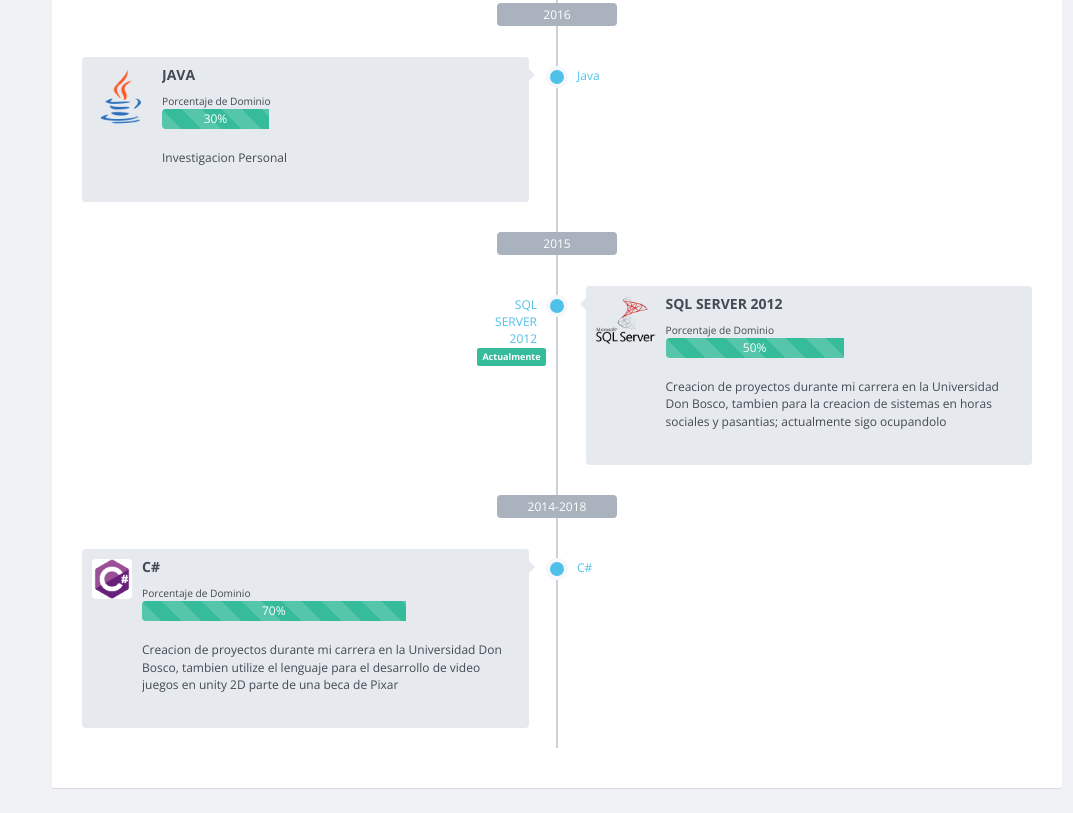
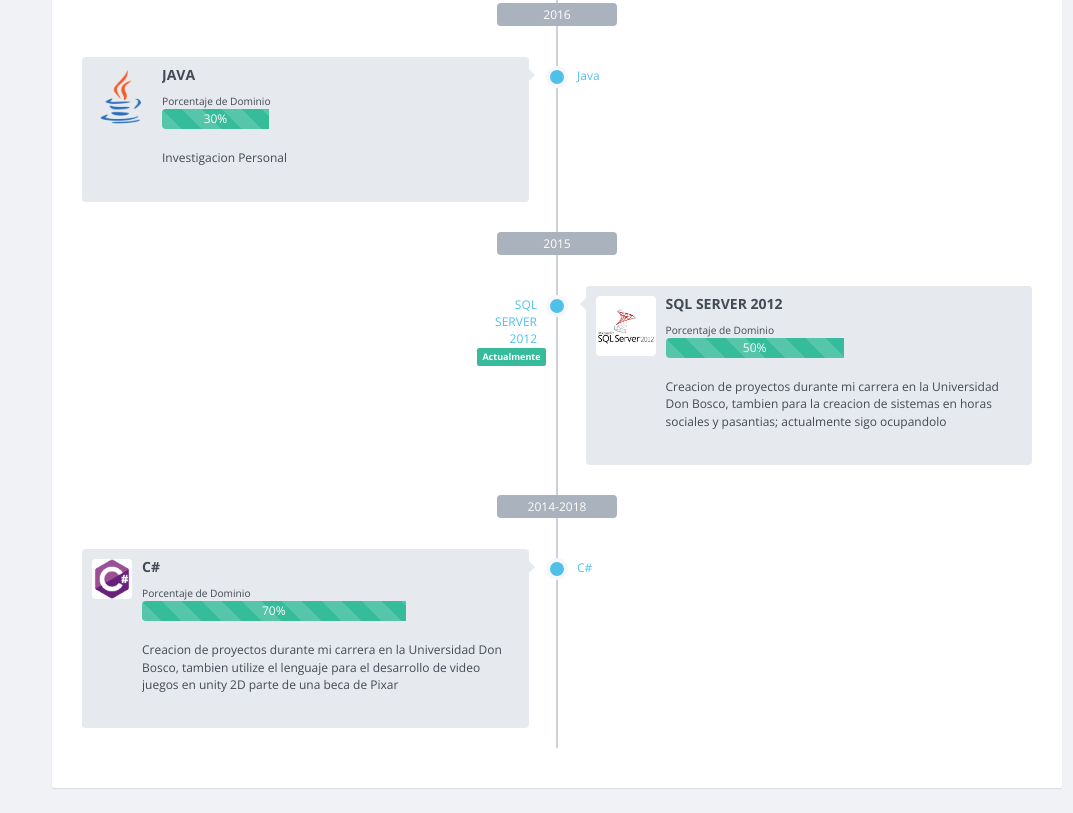
Before and after one commit to ManuelGamez/portafolio, a plain HTML site: page timeline.html in a window 1280 px wide. Shown: the part 2477-3290 px from the top of the page, without its empty margins (207-1280 px from the left). Drawn offline with nearby package versions, Linux system fonts and the light colour scheme.

Commit message:
Modificacion de Portafolio2

```diff
--- a/timeline.html
+++ b/timeline.html
@@ -268,7 +268,7 @@
                                   <div class="time">SQL SERVER 2012 <span class="label label-info">Actualmente</span></div>
                                   <div class="events">
                                     <div class="pull-left">
-                                      <img class="events-object img-rounded" src="dist/img/sqlserver.PNG" width="60px">
+                                      <img class="events-object img-rounded" src="dist/img/sqlserver20012.jpg" width="60px">
                                     </div>
                                     <div class="events-body">
                                       <h4 class="events-heading">SQL SERVER 2012</h4>
```
Also changed, not shown: dist/img/sqlserver20012.jpg (added).
